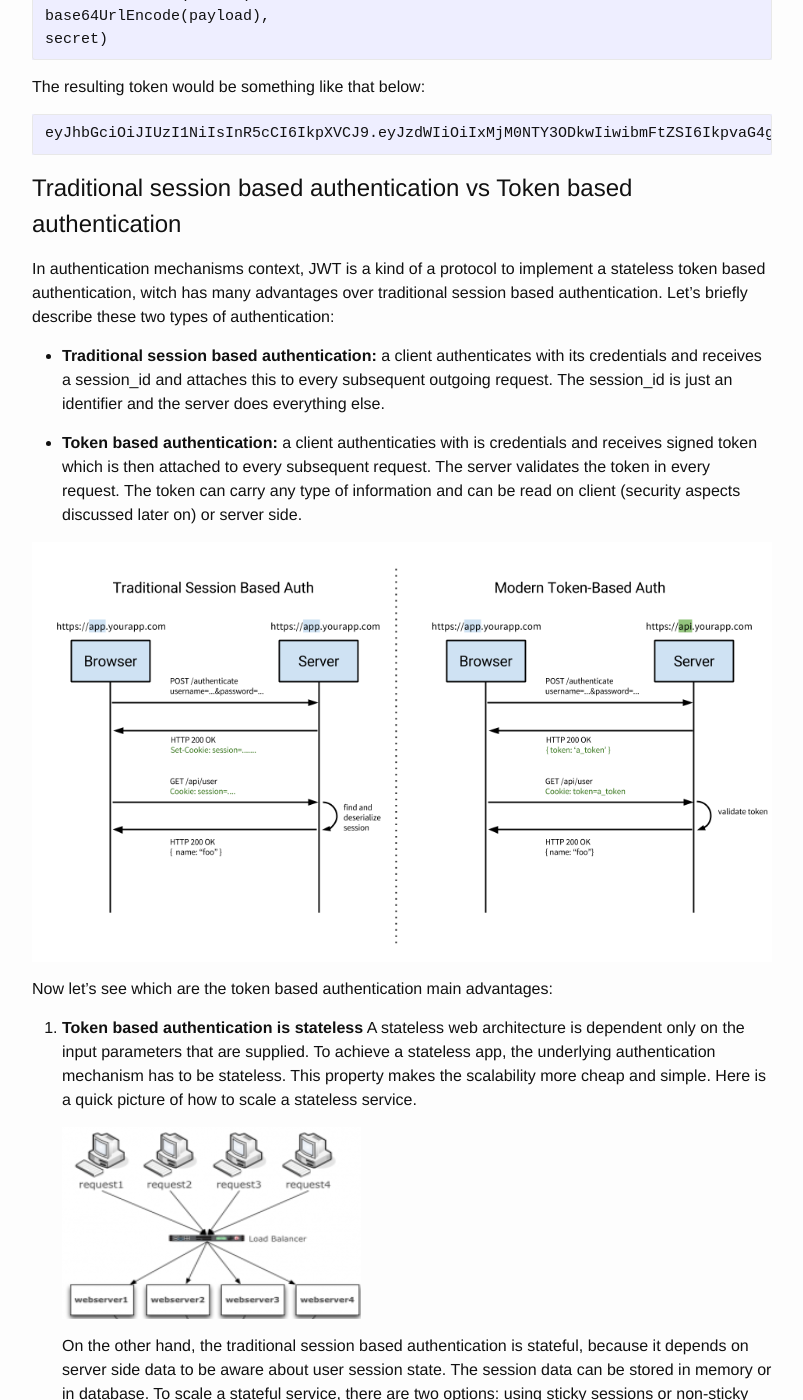
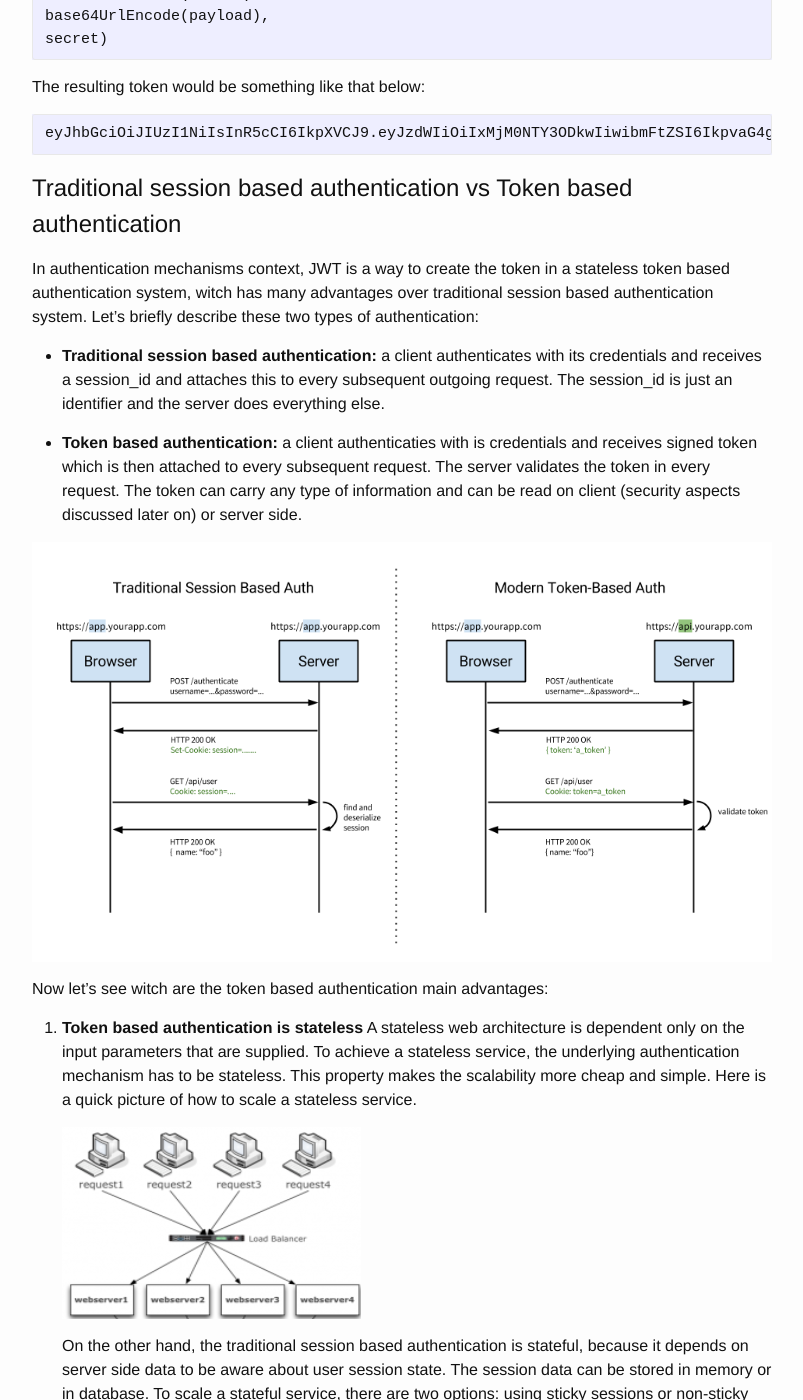
Before and after one commit to du2x/du2x.github.io, a Jekyll site: the page built from _posts/2016-04-06-jwt-brief-overview.markdown, in a window 1280 px wide and 1400 px high, scrolled down 1382 px. Shown: the whole window, without its empty margins (238-1041 px from the left). Built offline with Jekyll 4.4.1, drawn with Linux system fonts in a browser that asks for light colours; some of the changed text lies outside the part shown.

Commit message:
Small fixes

```diff
--- a/_posts/2016-04-06-jwt-brief-overview.markdown
+++ b/_posts/2016-04-06-jwt-brief-overview.markdown
@@ -60,7 +60,7 @@ The resulting token would be something like that below:
 
 # Traditional session based authentication vs Token based authentication
 
-In authentication mechanisms context, JWT is a kind of a protocol to implement a stateless token based authentication, witch has many advantages over traditional session based authentication. Let's briefly describe these two types of authentication:
+In authentication mechanisms context, JWT is a way to create the token in a stateless token based authentication system, witch has many advantages over traditional session based authentication system. Let's briefly describe these two types of authentication:
 
 * **Traditional session based authentication:** a client authenticates with its credentials and receives a session_id and attaches this to every subsequent outgoing request. The session_id is just an identifier and the server does everything else.
 
@@ -69,9 +69,9 @@ In authentication mechanisms context, JWT is a kind of a protocol to implement a
 ![Requests sequence diagram](/images/jwt1.png "Requests/Response flow for each type of authentication")
 
 
-Now let's see which are the token based authentication main advantages:
+Now let's see witch are the token based authentication main advantages:
 
-1. **Token based authentication is stateless** A stateless web architecture is dependent only on the input parameters that are supplied. To achieve a stateless app, the underlying authentication mechanism has to be stateless. This property makes the scalability more cheap and simple. Here is a quick picture of how to scale a stateless service.
+1. **Token based authentication is stateless** A stateless web architecture is dependent only on the input parameters that are supplied. To achieve a stateless service, the underlying authentication mechanism has to be stateless. This property makes the scalability more cheap and simple. Here is a quick picture of how to scale a stateless service.
 
    ![Scaling stateless](/images/jwt2.png "Scaling stateless architecture")
 
```
Also changed, not shown: other parts of _posts/2016-04-06-jwt-brief-overview.markdown (+3 -3 lines).
